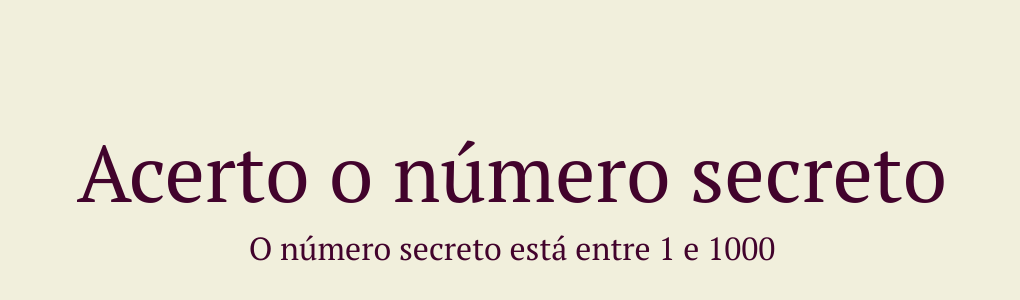
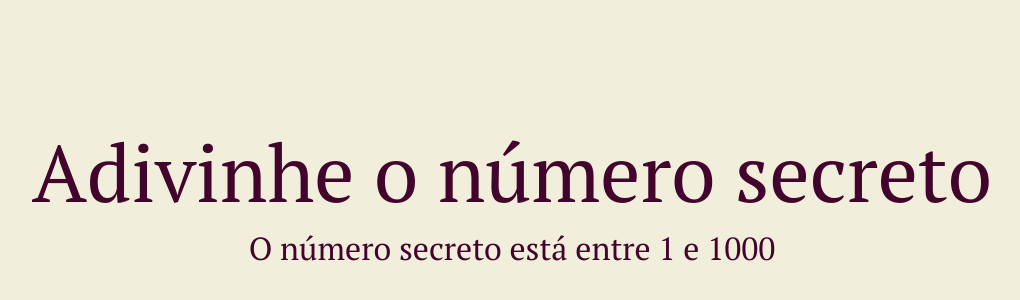
Before and after one commit to SeijiGabriel/jogo-adivinha-numero, a plain HTML site: page index.html in a window 1280 px wide. Shown: the part 182-482 px from the top of the page, without its empty margins (128-1148 px from the left). Drawn offline with nearby package versions, Linux system fonts and the light colour scheme.

Commit message:
Atualizando arquivo index

```diff
--- a/index.html
+++ b/index.html
@@ -10,7 +10,7 @@
     <title>Número Secreto</title>
 </head>
 <body>
-    <h1>Acerto o número secreto</h1>
+    <h1>Adivinhe o número secreto</h1>
 
     <h3>O número secreto está entre <span id="menor-valor">0</span> e <span id="maior-valor">100</span></h3>
 
```
